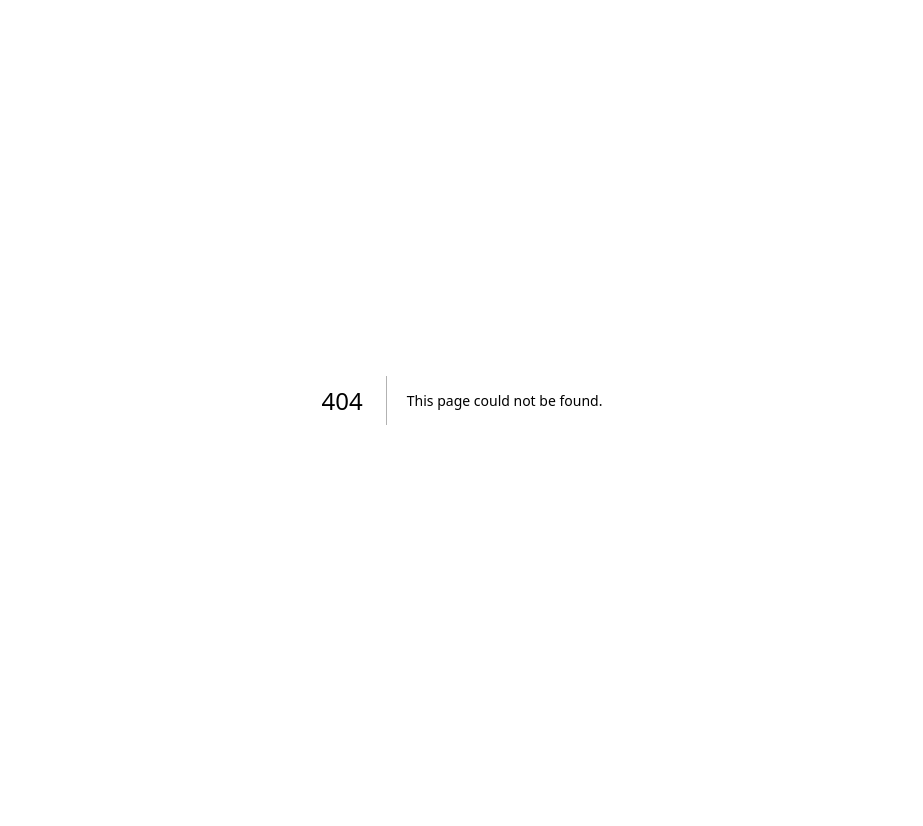
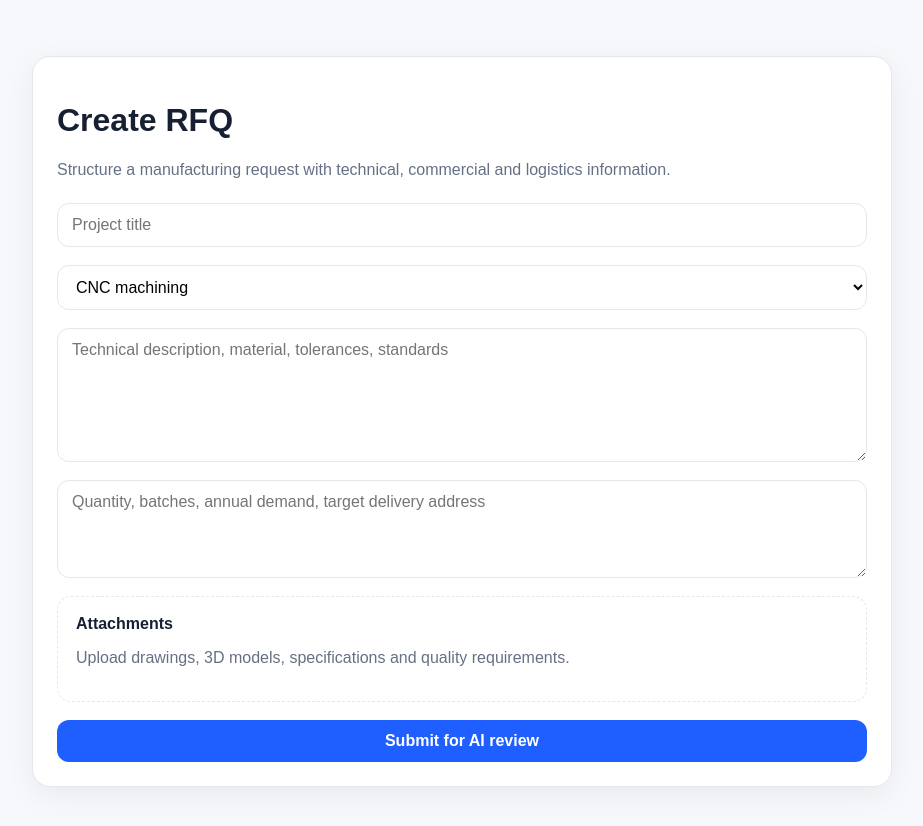
Before and after one commit to fastwind-ceo/factorybridge, a Next.js app in the folder frontend/: page /rfq/new in a window 1280 px wide. Before the commit this address had no page. Shown: the top 826 px of the page, without its empty margins (178-1101 px from the left). Before the commit the page ends 800 px from the top, so only its background shows below. Built offline with nearby package versions, Linux system fonts and the light colour scheme.

Commit message:
Add new RFQ page

```diff
--- /dev/null
+++ b/frontend/app/rfq/new/page.tsx
@@ -0,0 +1,28 @@
+export default function NewRfqPage() {
+  return (
+    <main className="container">
+      <div className="card" style={{ maxWidth: 860, margin: '24px auto' }}>
+        <h1>Create RFQ</h1>
+        <p className="muted">Structure a manufacturing request with technical, commercial and logistics information.</p>
+
+        <div className="grid" style={{ marginTop: 24 }}>
+          <input className="input" placeholder="Project title" />
+          <select className="input" defaultValue="CNC_MACHINING">
+            <option value="CNC_MACHINING">CNC machining</option>
+            <option value="DIE_CASTING">Metal casting</option>
+            <option value="INJECTION_MOLDING">Plastic injection molding</option>
+            <option value="STAMPING">Stamping</option>
+            <option value="FABRICATION">Fabrication</option>
+          </select>
+          <textarea className="input" placeholder="Technical description, material, tolerances, standards" rows={6} />
+          <textarea className="input" placeholder="Quantity, batches, annual demand, target delivery address" rows={4} />
+          <div style={{ border: '1px dashed var(--border)', borderRadius: 14, padding: 18 }}>
+            <strong>Attachments</strong>
+            <p className="muted">Upload drawings, 3D models, specifications and quality requirements.</p>
+          </div>
+          <button className="button">Submit for AI review</button>
+        </div>
+      </div>
+    </main>
+  )
+}
```
